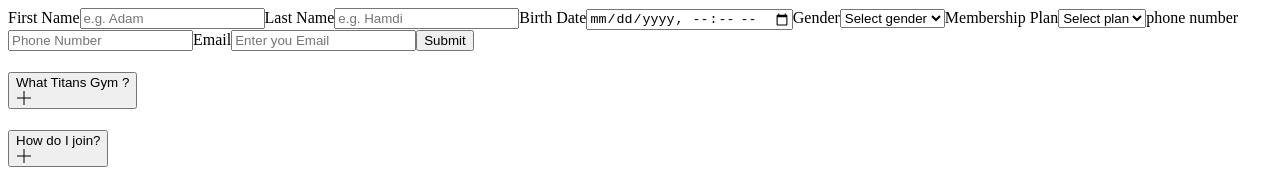
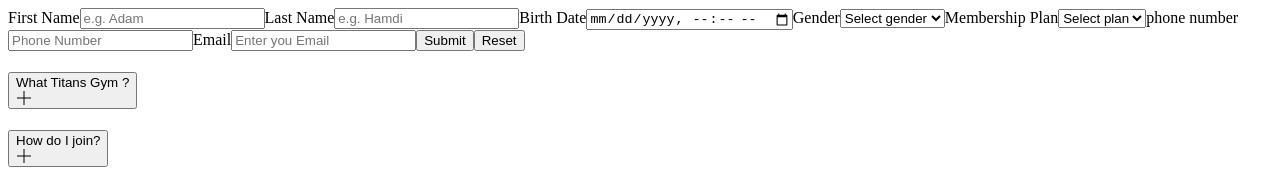
Before and after one commit to Adam-hash-a11y/titans-frontend, a React (Vite) app: page / in a window 1280 px wide. Shown: the top 169 px of the page. Built offline with nearby package versions, Linux system fonts and the light colour scheme.

Commit message:
feat: wire submit and reset buttons to reset form state

```diff
--- a/src/components/gymForm/GymForm.tsx
+++ b/src/components/gymForm/GymForm.tsx
@@ -4,9 +4,9 @@
 import { gymFormReducer, initialState } from "./reducer";
 import { useReducer } from "react";
 import { GymAccodion } from "../gymAccordion/GymAccordion";
-import { SET_FIELD } from "./actions";
+import { RESET, SET_FIELD } from "./actions";
 import { Form } from "@base-ui/react/form";
-import { Button } from "@base-ui/react/button";
+import { FormButton } from "../shared/formButton/FormButton";
 
 export const GymForm = () => {
   const [state, dispatch] = useReducer(gymFormReducer, initialState);
@@ -23,7 +23,12 @@
 
   const handleSubmit = (e: React.SubmitEvent<HTMLFormElement>) => {
     e.preventDefault();
-    console.log(state);
+    console.log("submitted", state);
+    dispatch({ type: RESET });
+  };
+  const handleReset = () => {
+    dispatch({ type: RESET });
+    console.log("reset");
   };
 
   return (
@@ -102,7 +107,8 @@
           value={state.email}
           id="EmailID"
         />
-        <Button type="submit">Submit</Button>
+        <FormButton type="submit" label="Submit" />
+        <FormButton type="button" label="Reset" handleButton={handleReset} />
       </Form>
       <GymAccodion />
     </>
```
